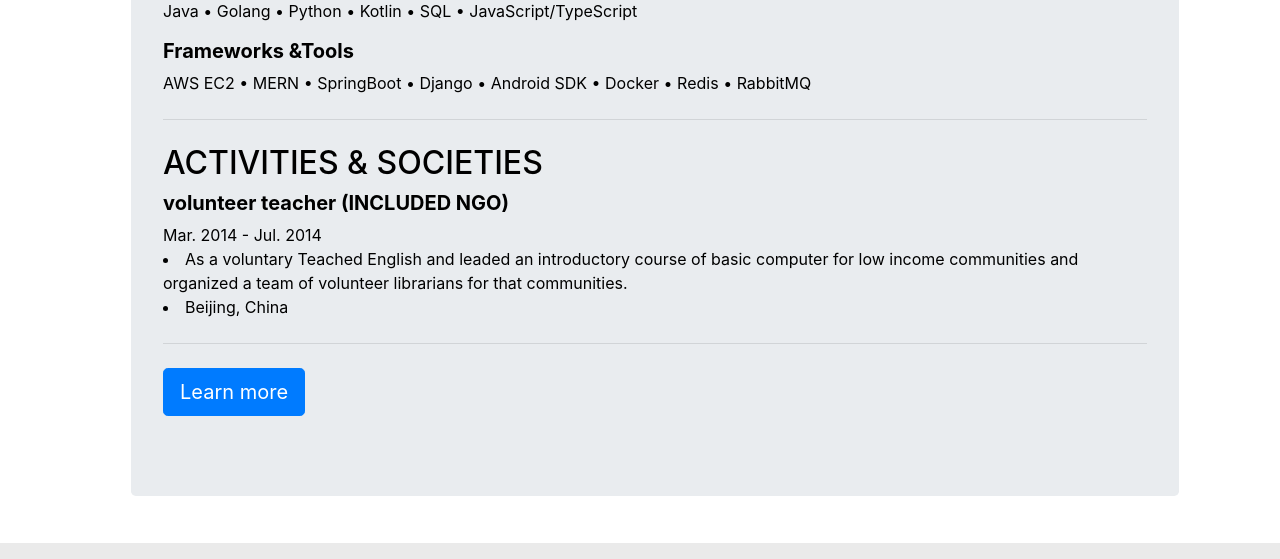
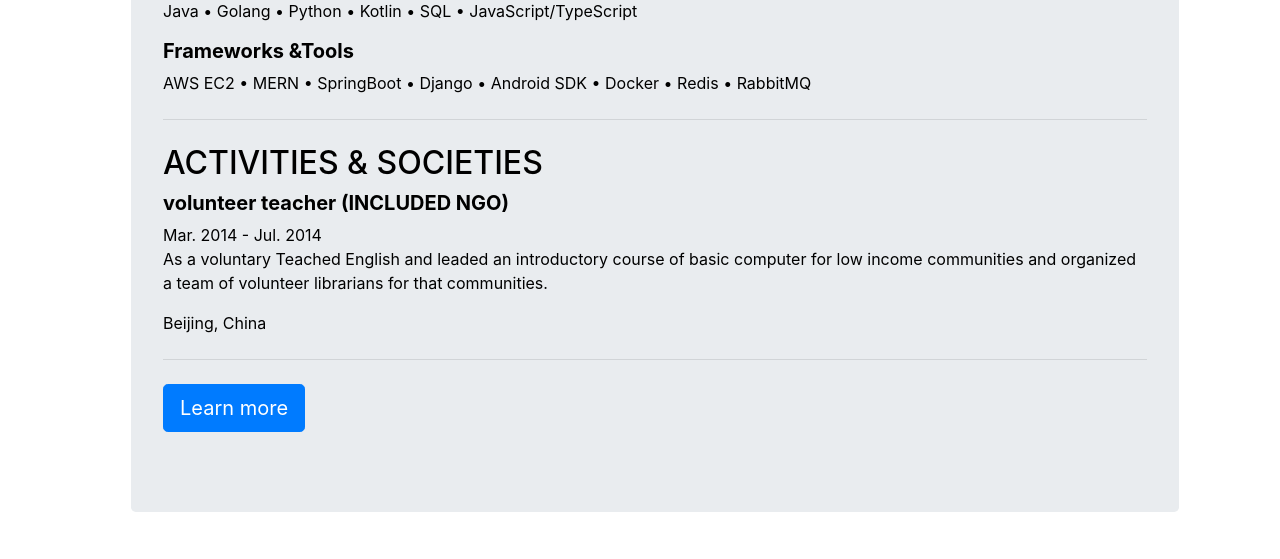
Before and after one commit to LouisYLWang/myblog, a Django app: page / in a window 1280 px wide, after a click on "Profile". Shown: the part 1495-2054 px from the top of the page. Run offline with Django 3.2, Linux system fonts and the light colour scheme; data that the repository does not hold is empty; some libraries are stand-ins or nearby versions.

Commit message:
finalized final assignment

```diff
--- a/blog/static/blog/assets/js/index.js
+++ b/blog/static/blog/assets/js/index.js
@@ -41,8 +41,7 @@ function renderPost(post) {
             </div>
             <div class="tags">
                 <span class="badge badge-pill badge-danger">${post.category.name}</span>
-                <span class="badge badge-pill badge-info">Java</span>
-                <span class="badge badge-pill badge-info">Project</span>
+                <span class="badge badge-pill badge-info">test</span>
             </div>
 
             <p class="card-text">${post.excerpt}</p>
--- a/templates/blog/index.html
+++ b/templates/blog/index.html
@@ -4,7 +4,7 @@
 
 <head>
 	<meta charset="UTF-8" />
-	<meta name="viewport" content="width=device-width, initial-scale=1.0, user-scalable=no" />
+	<meta name="viewport" content="width=device-width, initial-scale=1.0" />
 	<meta http-equiv="X-UA-Compatible" content="ie=edge" />
 	<title>Yiliang Wang</title>
 	<link rel="stylesheet" href="https://stackpath.bootstrapcdn.com/bootstrap/4.4.1/css/bootstrap.min.css"
@@ -14,20 +14,24 @@
 </head>
 
 <body>
+	<header>
 		<div id="intro">
-		<img id="title-photo" src="{% static 'blog/assets/img/avatar.png' %}" class="rounded-circle mx-auto d-block">
+			<img id="title-photo" src="{% static 'blog/assets/img/avatar.png' %}" class="rounded-circle mx-auto d-block"
+				alt="me">
 			<div id="name_slogan">
 				<h1 class="display-4"> Yiliang "Louis" Wang</h1>
-			<h5 class="display-6"> 𝕾𝖍𝖎𝖓𝖎𝖓𝖌 𝖑𝖎𝖐𝖊 𝖆 💎 <br> 𝖗𝖔𝖑𝖑𝖎𝖓𝖌 𝖜𝖎𝖙𝖍 𝖙𝖍𝖊 🎲</h1>
+				<h5 class="display-6"> 𝕾𝖍𝖎𝖓𝖎𝖓𝖌 𝖑𝖎𝖐𝖊 𝖆 💎 <br> 𝖗𝖔𝖑𝖑𝖎𝖓𝖌 𝖜𝖎𝖙𝖍 𝖙𝖍𝖊 🎲</h5>
 			</div>
 		</div>
+	</header>
 
 	<div class="container">
 		<div id="index-tab" class="container">
+			<nav>
 				<ul class="nav nav-pills nav-justified" id="pills-tab" role="tablist">
 					<li class="nav-item">
-					<a class="nav-link active" id="pills-posts-tab" data-toggle="pill" href="#pills-posts" role="tab"
-						aria-controls="pills-posts" aria-selected="true">Home</a>
+						<a class="nav-link active" id="pills-posts-tab" data-toggle="pill" href="#pills-posts"
+							role="tab" aria-controls="pills-posts" aria-selected="true">Home</a>
 					</li>
 					<li class="nav-item">
 						<a class="nav-link" id="pills-profile-tab" data-toggle="pill" href="#pills-profile" role="tab"
@@ -38,13 +42,16 @@
 							aria-controls="pills-contact" aria-selected="false">Contact</a>
 					</li>
 				</ul>
+			</nav>
+			<main>
 				<div class="tab-content" id="pills-tabContent">
 					<div class="tab-pane fade show active" id="pills-posts" role="tabpanel"
-					aria-labelledby="pills-home-tab">
+						aria-labelledby="pills-posts-tab">
 						<div id=search-bar>
 							<form>
 								<div class="form-group">
-								<input type="text" class="form-control" id="post-filter" placeholder="Search posts.." />
+									<input type="text" class="form-control" id="post-filter"
+										placeholder="Search posts.." />
 								</div>
 							</form>
 						</div>
@@ -61,7 +68,7 @@
 									</header>
 									<div class="note note-detail-markdown">
 										<hr class="my-4">
-									<h2>WORK EXPERIENCE</h1>
+										<h2>WORK EXPERIENCE</h2>
 										<blockquote>
 											<h5><strong>NewPoint.io</strong></h5>
 											<p><strong>Software Developer, Intern</strong><br>
@@ -114,12 +121,11 @@
 										<blockquote>
 											<h5><strong>volunteer teacher (INCLUDED NGO)</strong></h5>
 											Mar. 2014 - Jul. 2014
-											<li class="checklist-item">As a voluntary
+											<p>As a voluntary
 												Teached English and leaded an introductory course of basic
 												computer for low income communities and organized a team of
-												volunteer librarians for that communities.
-											</li>
-											<li class="checklist-item">Beijing, China</li>
+												volunteer librarians for that communities.</p>
+											<p>Beijing, China</p>
 										</blockquote>
 									</div>
 								</section>
@@ -139,15 +145,17 @@
 								class="fa fa-linkedin"></i> Linkedin</a>
 						<a href="https://github.com/LouisYLWang" class="btn btn-secondary"> <i class="fa fa-github"></i>
 							GitHub</a>
-					<a href="mailto://louis.yl.wang@outlook.com" class="btn btn-info"> <i class="fa fa-envelope"></i>
+						<a href="mailto://louis.yl.wang@outlook.com" class="btn btn-info"> <i
+								class="fa fa-envelope"></i>
 							Email</a>
 					</div>
 				</div>
 		</div>
 	</div>
 
+	</main>
 
-</body>
+
 	<script src="https://code.jquery.com/jquery-3.5.1.slim.min.js"
 		integrity="sha384-DfXdz2htPH0lsSSs5nCTpuj/zy4C+OGpamoFVy38MVBnE+IbbVYUew+OrCXaRkfj"
 		crossorigin="anonymous"></script>
@@ -158,5 +166,6 @@
 		integrity="sha384-OgVRvuATP1z7JjHLkuOU7Xw704+h835Lr+6QL9UvYjZE3Ipu6Tp75j7Bh/kR0JKI"
 		crossorigin="anonymous"></script>
 	<script src="{% static 'blog/assets/js/index.js' %}"></script>
+</body>
 
 </html>
```
Also changed, not shown: templates/blog/detail.html (+1 -7 lines), README.md (added), 2 other files. Lines whose indentation alone changed are shown as unchanged.
